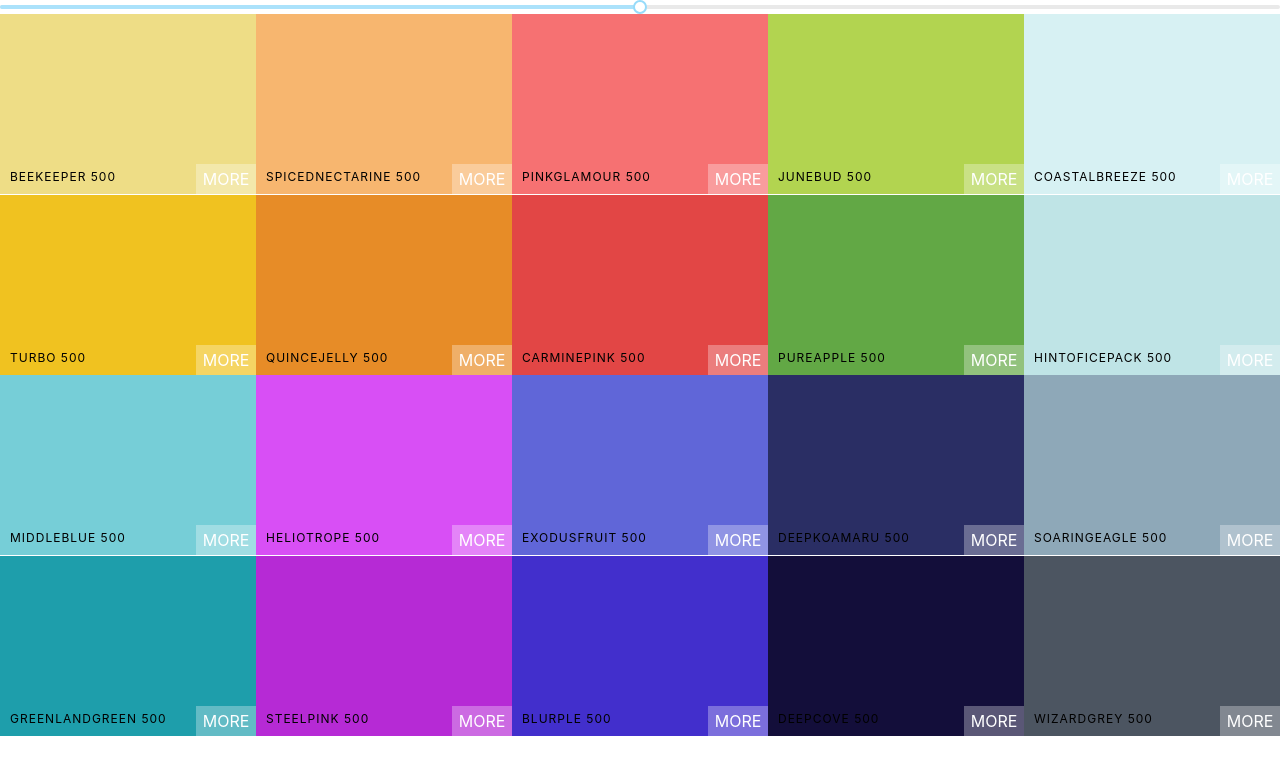
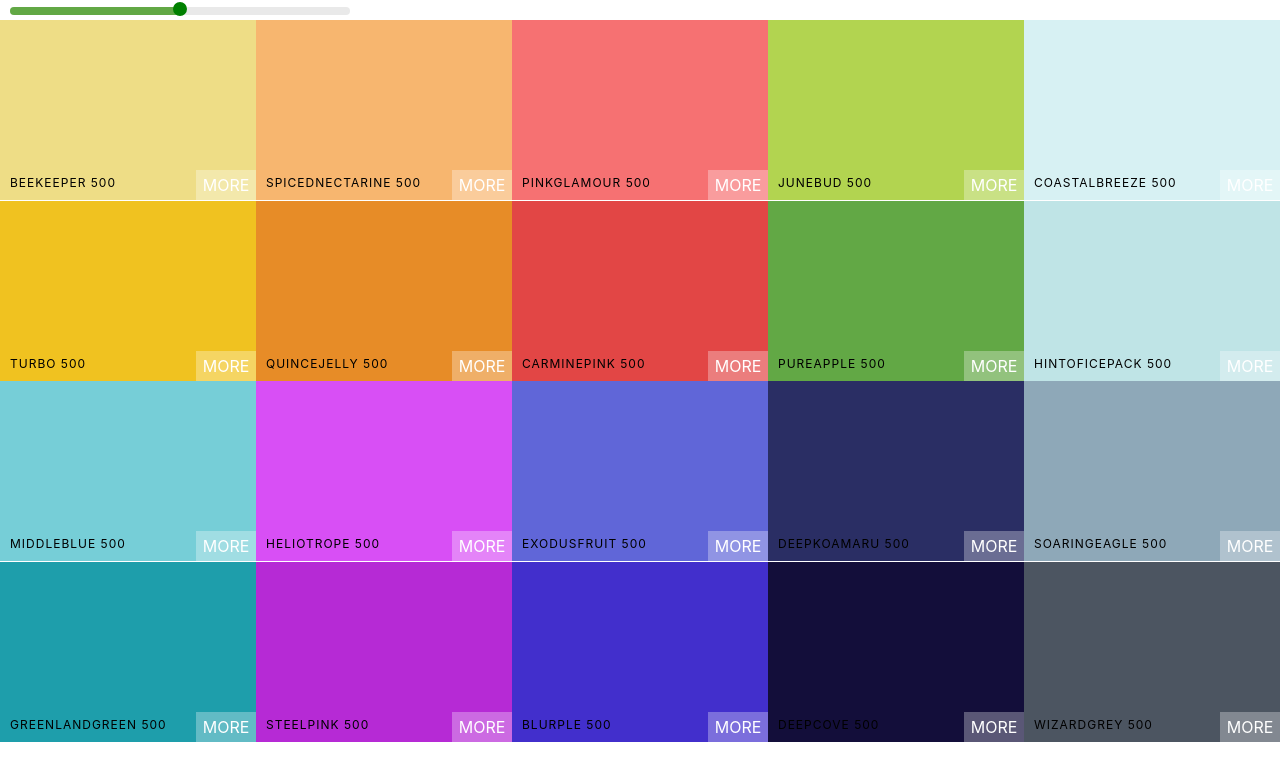
Before and after one commit to BedeMS/ColorPickerReact, a React (Create React App) app in the folder colors-app/: page / in a window 1280 px wide. Shown: the top 780 px of the page. Built offline with nearby package versions, Linux system fonts and the light colour scheme.

Commit message:
Style Slider

```diff
--- a/colors-app/src/Palette.css
+++ b/colors-app/src/Palette.css
@@ -5,3 +5,26 @@
 .Palette-colors {
   height: 90%;
 }
+
+.slider {
+  display: inline-block;
+  width: 340px;
+  margin: 0 10px;
+}
+
+.rc-slider-track {
+  background-color: #62a845;
+  height: 8px;
+}
+.rc-slider-rail {
+  height: 8px;
+}
+.rc-slider-handle,
+.rc-slider-handle:active,
+.rc-slider-handle:hover,
+.rc-slider-handle:focus {
+  outline: none;
+  border: 2px solid green;
+  box-shadow: none;
+  background-color: green;
+}
--- a/colors-app/src/Palette.js
+++ b/colors-app/src/Palette.js
@@ -23,6 +23,7 @@
     return (
       <div className="Palette">
         {/* Navbar goes here */}
+        <div className="slider">
           <Slider
             defaultValue={level}
             min={100}
@@ -30,6 +31,7 @@
             step={100}
             onAfterChange={this.changeLevel}
           />
+        </div>
         <div className="Palette-colors">{colorBoxes}</div>
         {/* Footer goes here */}
       </div>
```
Also changed, not shown: 1 other file (tests, documents, lock files or other folders). Lines whose indentation alone changed are shown as unchanged.
